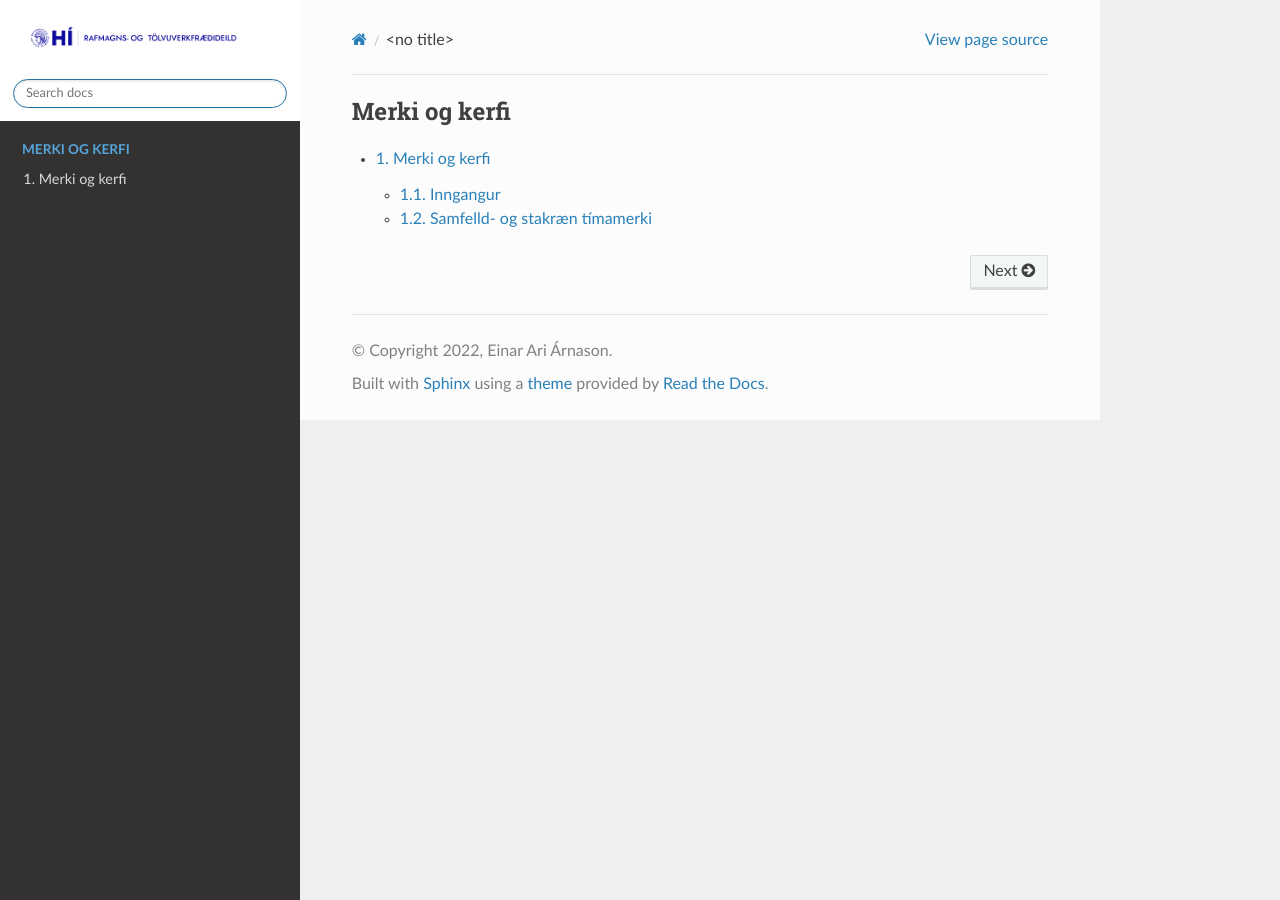
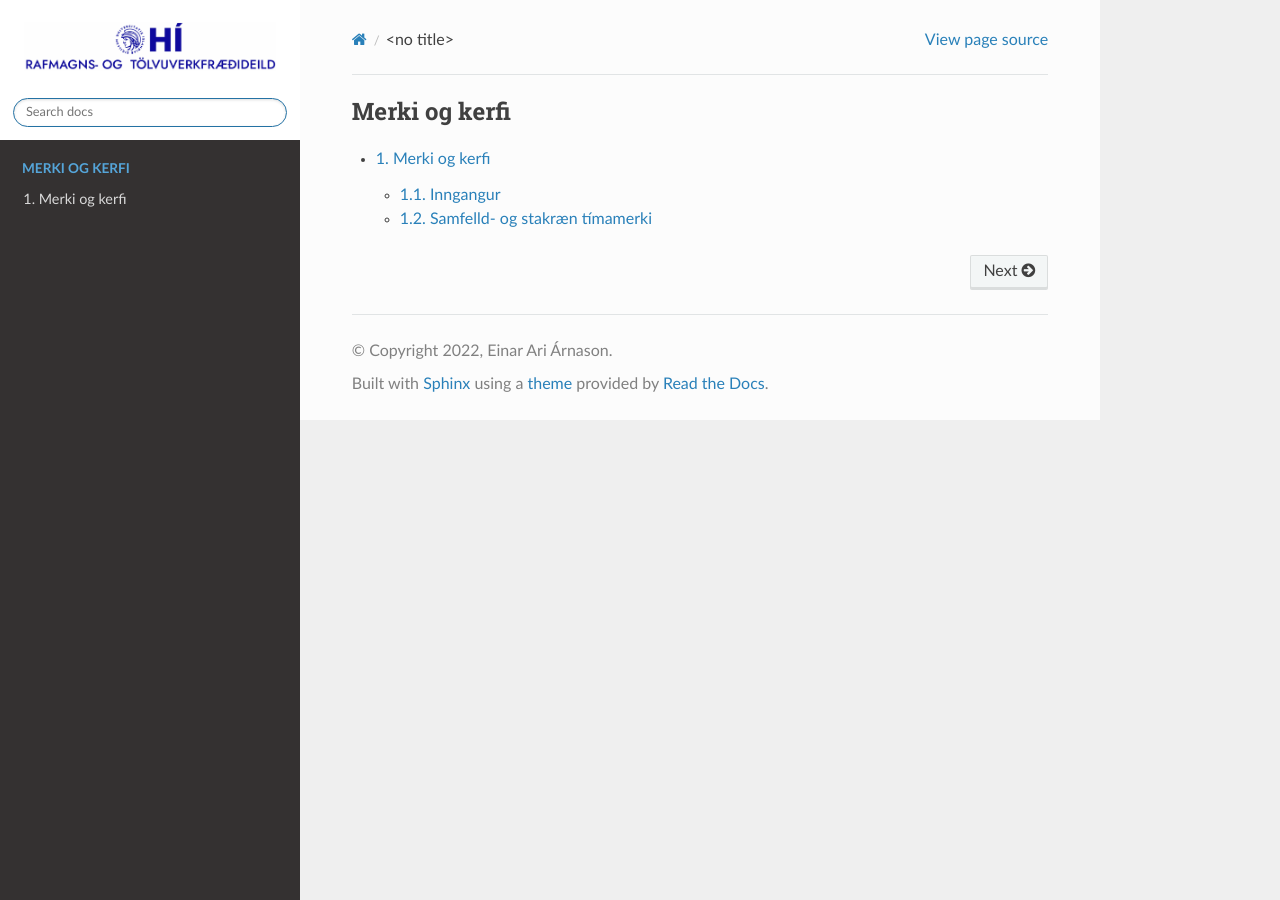
Before and after one commit to CreativeExpert/merkiogkerfi, a Sphinx documentation site: the page built from docs/source/index.rst, in a window 1280 px wide. Built offline with Sphinx 7.4.7 and the Read the Docs theme 2.0.0, drawn with Linux system fonts in a browser that asks for light colours.

Commit message:
Update conf.py

```diff
--- a/docs/source/conf.py
+++ b/docs/source/conf.py
@@ -56,7 +56,7 @@ templates_path = ['_templates']
 # -- Options for HTML output
 
 html_theme = 'sphinx_rtd_theme'
-html_logo = "hi-audkenni_26-raftold.png"
+html_logo = "uni.png"
 html_show_sourcelink = True
 
 # -- Options for EPUB output
```
